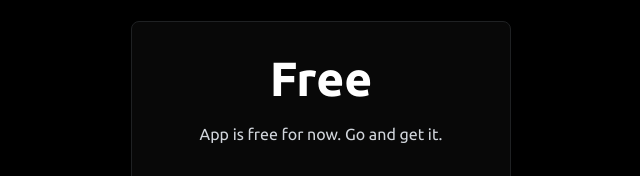
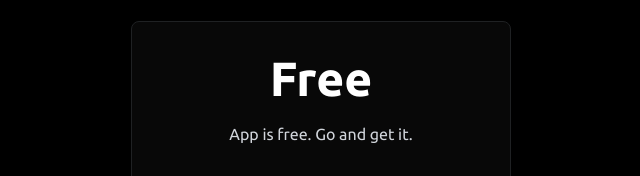
Before and after one commit to supsquad/phone-automation-home-web, a website: page index.html in a window 1280 px wide. Shown: the part 5100-5276 px from the top of the page, 319-959 px from the left. Drawn offline with nearby package versions, Linux system fonts and the light colour scheme.

Commit message:
update: free price

```diff
--- a/index.html
+++ b/index.html
@@ -706,7 +706,7 @@
             <span class="tw-text-5xl tw-font-semibold">Free</span>
           </h3>
           <p class="tw-mt-3 tw-text-center tw-text-gray-300">
-            App is free for now. Go and get it.
+            App is free. Go and get it.
           </p>
           <hr />
           <ul
```
